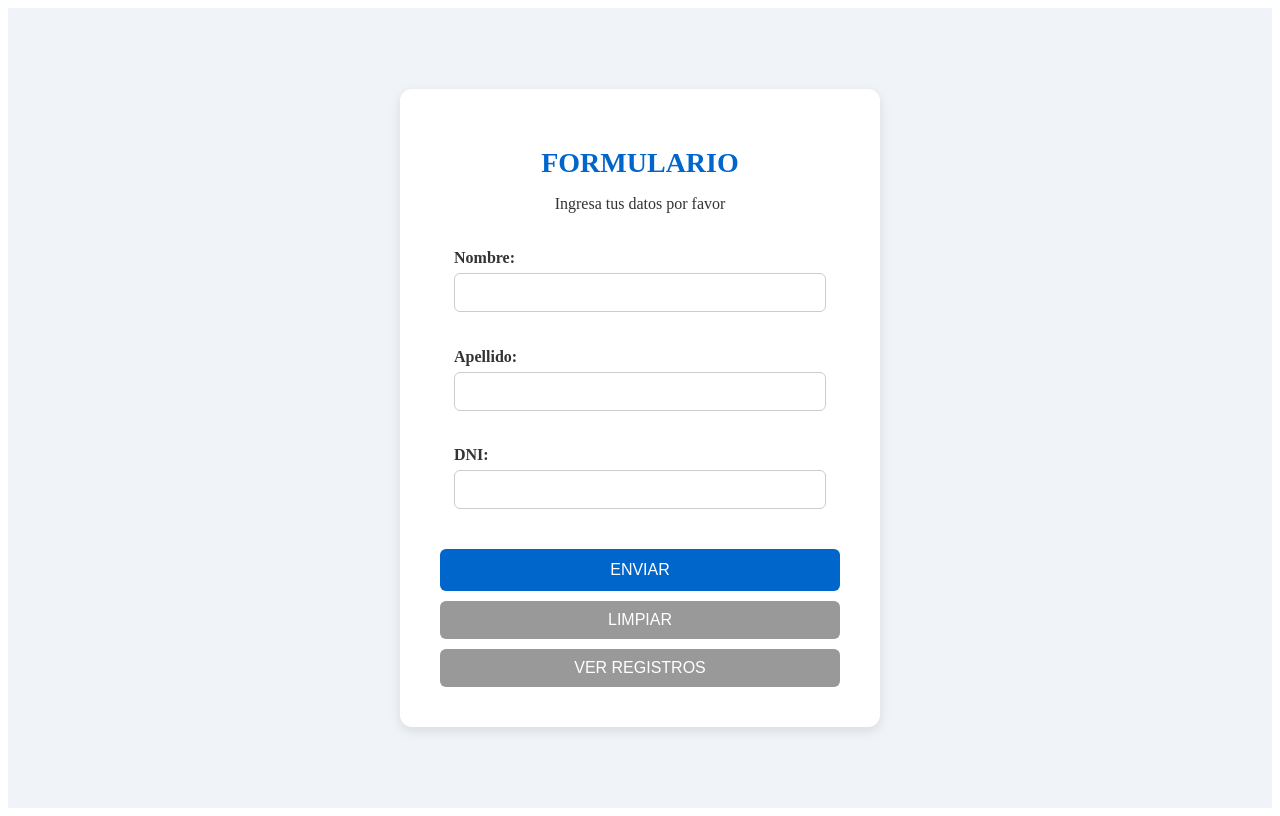
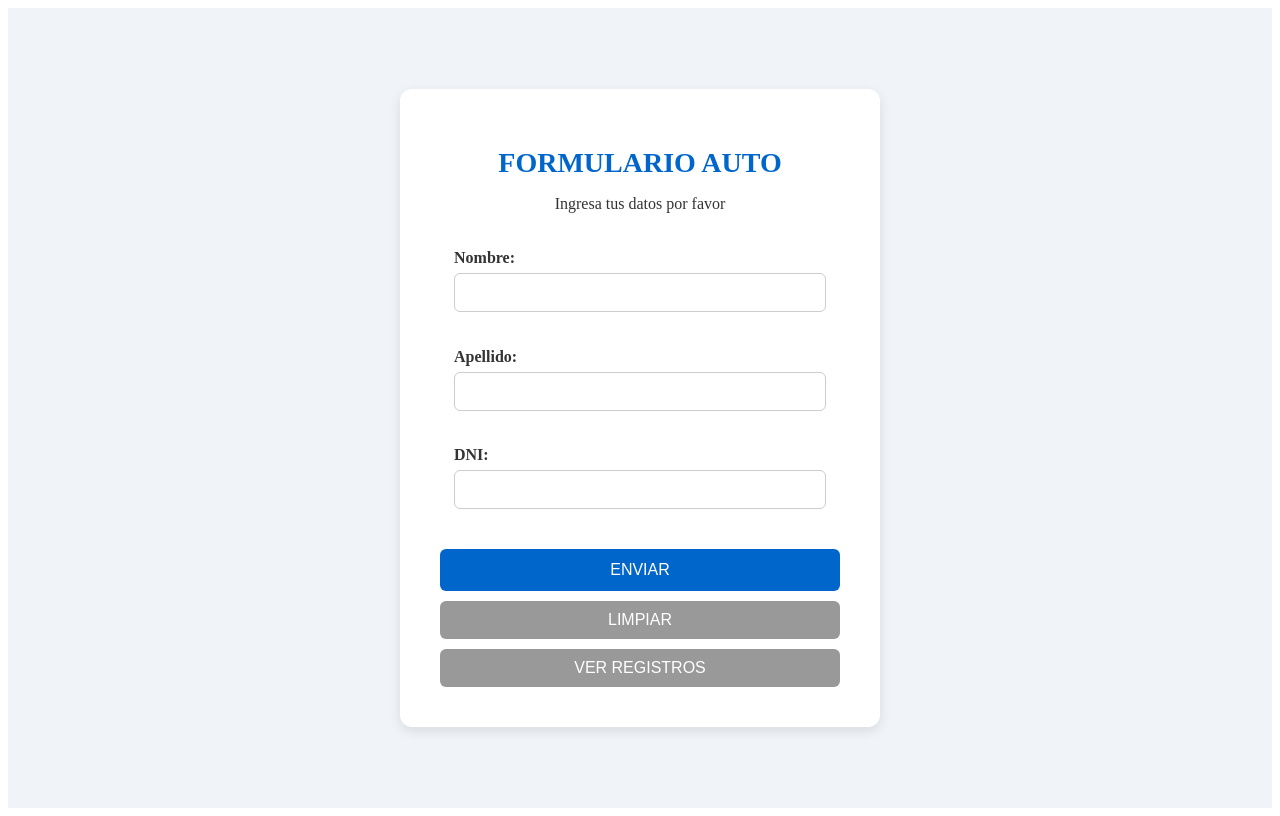
Before and after one commit to bdpoe/front-railway, a React (Create React App) app: page / in a window 1280 px wide. Built offline with nearby package versions, Linux system fonts and the light colour scheme.

Commit message:
intentando ingresar

```diff
--- a/src/App.tsx
+++ b/src/App.tsx
@@ -65,7 +65,7 @@ function App() {
     return (
       <div style={styles.centeredBox}>
         <div style={styles.card}>
-          <h2 style={styles.title}>Tu formulario fue enviado con éxito.</h2>
+          <h2 style={styles.title}>Tu formulario fue enviado con éxito/Gracias por participar.</h2>
           <h3 style={styles.subtitle2}>Gracias</h3>
           <button style={styles.buttonPrimary} onClick={() => setFormSuccess(false)}>
             Enviar otro
@@ -81,7 +81,7 @@ function App() {
   return (
     <div style={styles.centeredBox}>
       <div style={styles.card}>
-        <h1 style={styles.title}>FORMULARIO</h1>
+        <h1 style={styles.title}>FORMULARIO AUTO</h1>
         <p style={styles.subtitle}>Ingresa tus datos por favor</p>
 
         <form onSubmit={handleSubmit}>
```
Also changed, not shown: 1 other file (tests, documents, lock files or other folders).
